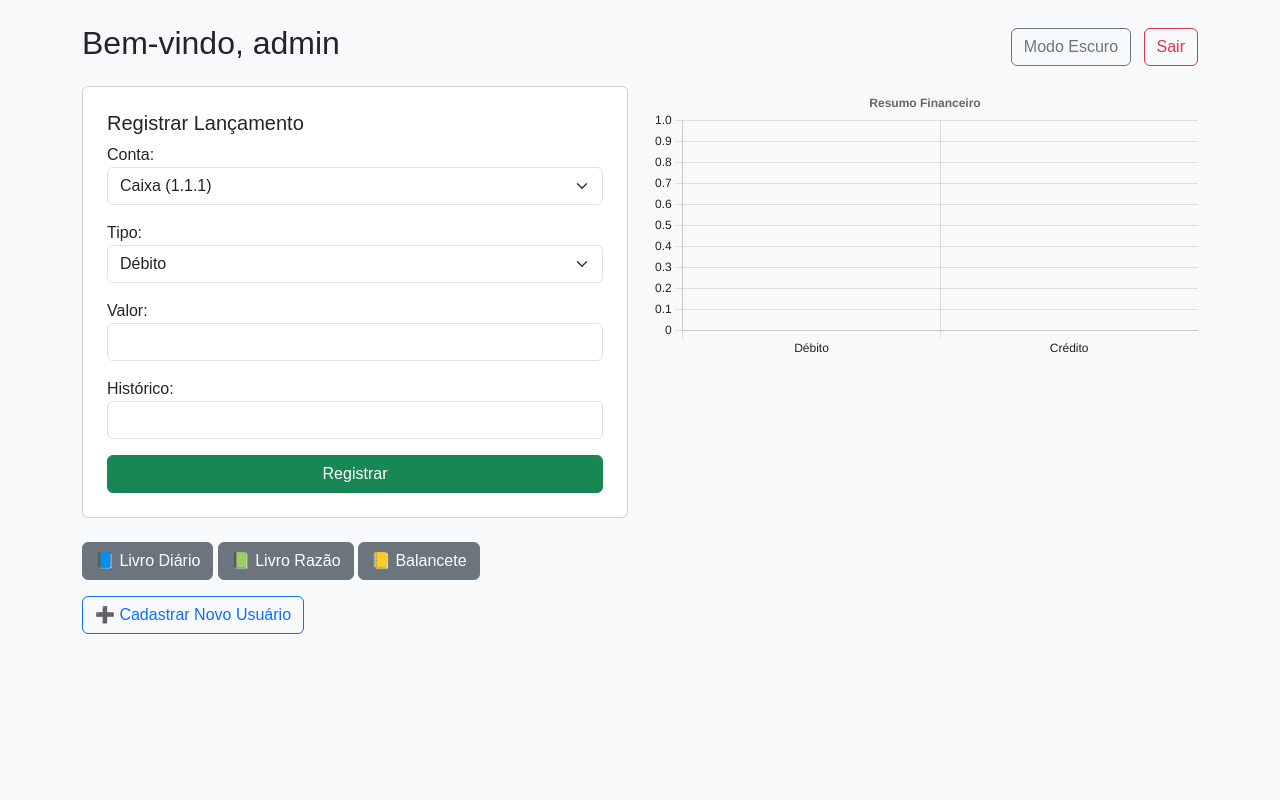
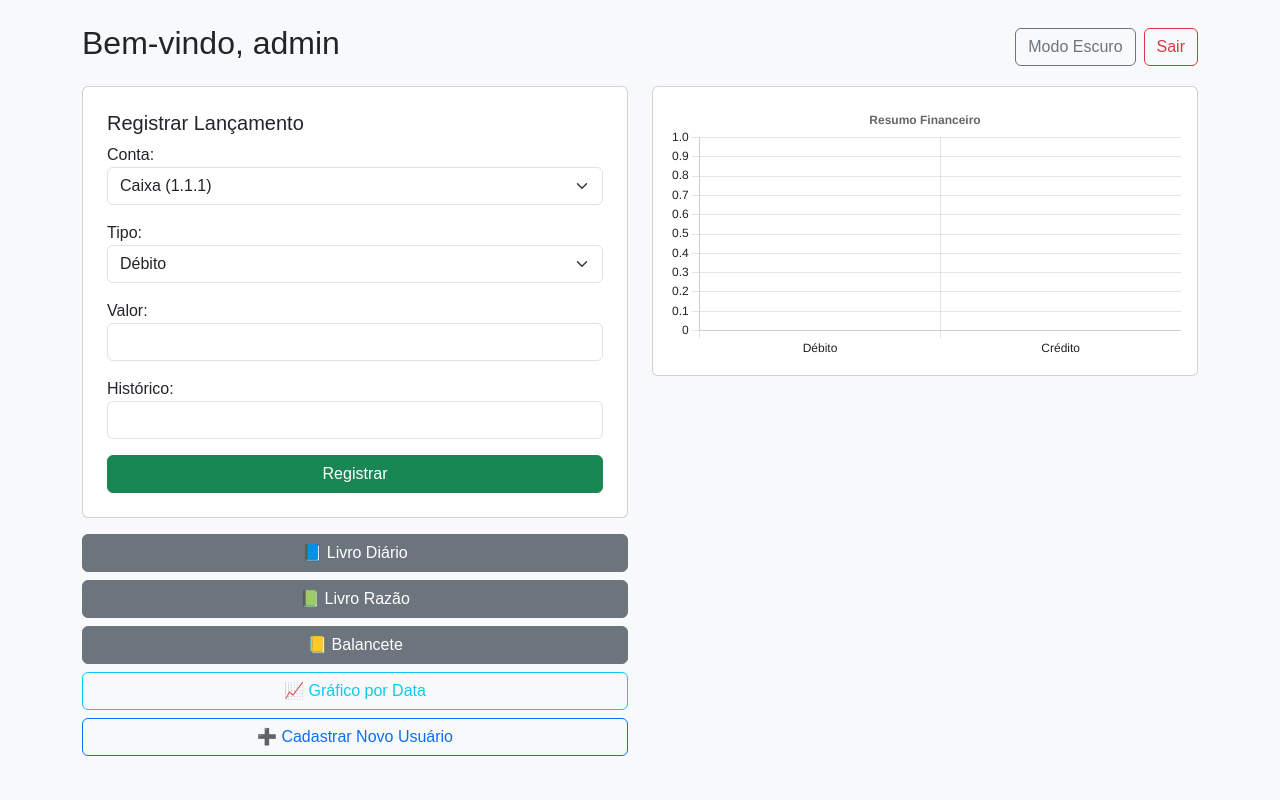
Before and after one commit to Greque10/meu-sistema-contabil-web, a Flask app: page /dashboard in a window 1280 px wide. Run offline with Flask 3, Linux system fonts and the light colour scheme; the visitor is signed in with stand-in values (Sample User, id 1).

Commit message:
refinamento

```diff
--- a/static/style.css
+++ b/static/style.css
@@ -1,95 +1,97 @@
-/* Define as cores padrão (modo claro) */
+/* :root define as variáveis de cor para o modo claro (padrão) */
 :root {
-    --cor-fundo: #ffffff; /* Branco */
-    --cor-texto: #212529; /* Preto suave */
+    --cor-fundo: #ffffff;
+    --cor-texto: #212529;
     --cor-borda: #dee2e6;
-    /* Adicione outras variáveis de cor que seu site usa */
-    --cor-primaria: #007bff;
-    --cor-fundo-tabela: #f8f9fa;
+    --cor-link: #007bff;
+    --cor-link-hover: #0056b3;
+
+    /* Cores de componentes Bootstrap */
+    --cor-fundo-card: #ffffff;
+    --cor-fundo-input: #ffffff;
+    --cor-texto-input: #212529;
+    --cor-borda-input: #ced4da;
+    --cor-fundo-botao-primario: #007bff;
+    --cor-texto-botao-primario: #ffffff;
+    --cor-fundo-botao-secundario: #6c757d;
+    --cor-texto-botao-secundario: #ffffff;
+    --cor-fundo-botao-sucesso: #198754;
+    --cor-texto-botao-sucesso: #ffffff;
+    --cor-fundo-botao-perigo: #dc3545;
+    --cor-texto-botao-perigo: #ffffff;
+    --cor-fundo-botao-outline-primario-hover: #007bff;
+    --cor-texto-botao-outline-primario-hover: #ffffff;
+    --cor-borda-botao-outline-secundario: #6c757d;
+    --cor-texto-botao-outline-secundario: #6c757d;
+    --cor-fundo-botao-outline-secundario-hover: #6c757d;
+    --cor-texto-botao-outline-secundario-hover: #ffffff;
+
+
+    /* Cores de Tabelas */
+    --cor-fundo-tabela: #ffffff;
+    --cor-texto-tabela: #212529;
+    --cor-borda-tabela: #dee2e6;
+    --cor-fundo-cabecalho-tabela: #f8f9fa;
+    --cor-fundo-linha-alternada-tabela: rgba(0, 0, 0, 0.05); /* Para table-striped */
+    --cor-fundo-linha-hover-tabela: rgba(0, 0, 0, 0.075); /* Para table-hover */
 }
 
-/* Define as cores para o modo escuro */
+/* body.dark-mode define as variáveis para o modo escuro */
 body.dark-mode {
-    --cor-fundo: #1a1a1a; /* Um cinza bem escuro */
-    --cor-texto: #e0e0e0; /* Um cinza claro para o texto */
-    --cor-borda: #444444;
-    /* Outras cores para o modo escuro */
-    --cor-primaria: #0d6efd; /* Pode ajustar se necessário */
-    --cor-fundo-tabela: #2c2c2c;
+    --cor-fundo: #121212;
+    --cor-texto: #e0e0e0;
+    --cor-borda: #3a3a3a; /* Bordas um pouco mais visíveis */
+    --cor-link: #63a4ff; /* Azul mais claro para links */
+    --cor-link-hover: #82b7ff;
+
+    /* Cores de componentes Bootstrap para modo escuro */
+    --cor-fundo-card: #1e1e1e;
+    --cor-fundo-input: #2c2c2c;
+    --cor-texto-input: #e0e0e0;
+    --cor-borda-input: #555555;
+    --cor-fundo-botao-primario: #0d6efd;
+    --cor-texto-botao-primario: #ffffff;
+    --cor-fundo-botao-secundario: #5a6268;
+    --cor-texto-botao-secundario: #e0e0e0;
+    --cor-fundo-botao-sucesso: #146c43;
+    --cor-texto-botao-sucesso: #ffffff;
+    --cor-fundo-botao-perigo: #b02a37;
+    --cor-texto-botao-perigo: #ffffff;
+    --cor-fundo-botao-outline-primario-hover: #0d6efd;
+    --cor-texto-botao-outline-primario-hover: #ffffff;
+    --cor-borda-botao-outline-secundario: #8f9ca6; /* Borda mais clara */
+    --cor-texto-botao-outline-secundario: #adb5bd; /* Texto mais claro */
+    --cor-fundo-botao-outline-secundario-hover: #5a6268;
+    --cor-texto-botao-outline-secundario-hover: #e0e0e0;
+
+
+    /* Cores de Tabelas para modo escuro */
+    --cor-fundo-tabela: #1e1e1e;
+    --cor-texto-tabela: #e0e0e0;
+    --cor-borda-tabela: #3a3a3a;
+    --cor-fundo-cabecalho-tabela: #2c2c2c; /* Fundo do cabeçalho mais escuro */
+    --cor-fundo-linha-alternada-tabela: #232323; /* Para table-striped */
+    --cor-fundo-linha-hover-tabela: #2a2a2a;    /* Para table-hover */
 }
 
 /* Estilo base do corpo */
 body {
     background-color: var(--cor-fundo);
     color: var(--cor-texto);
-    font-family: sans-serif;
-    transition: background-color 0.3s ease, color 0.3s ease; /* Transição suave */
+    font-family: sans-serif; /* Considere usar a pilha de fontes do Bootstrap se quiser consistência total */
+    transition: background-color 0.2s ease-in-out, color 0.2s ease-in-out;
 }
 
-/* Exemplo de como aplicar a outros elementos */
-h1, h2, h3 {
+/* Sobrescrevendo o bg-light do Bootstrap quando o modo escuro está ativo */
+body.dark-mode.bg-light,
+body.dark-mode .bg-light { /* Para elementos filhos que possam ter bg-light */
+    background-color: var(--cor-fundo) !important; /* !important pode ser necessário */
     color: var(--cor-texto);
 }
-
-table {
-    background-color: var(--cor-fundo-tabela);
-    border: 1px solid var(--cor-borda);
+body.dark-mode .container { /* Garante que o container também pegue o fundo */
+     background-color: var(--cor-fundo);
 }
 
-/* Você precisará adicionar mais estilos para outros elementos (botões, inputs, etc.)
-   para que eles também se adaptem ao modo escuro usando as variáveis. */
-.btn-custom {
-    background-color: var(--cor-primaria);
-    color: white;
-    border: 1px solid var(--cor-primaria);
-}
-
-body.dark-mode .btn-custom {
-    /* Pode precisar de ajustes específicos para botões no dark mode */
-}
-
-/* Estilos para links */
-a {
-    color: var(--cor-primaria);
-}
-/* :root e body.dark-mode com as variáveis de cor (como já tem) */
-:root {
-    --cor-fundo: #ffffff;
-    --cor-texto: #212529;
-    --cor-borda: #dee2e6;
-    --cor-primaria: #007bff;
-    --cor-fundo-tabela: #f8f9fa;
-    /* Cores para elementos de formulário e cards */
-    --cor-fundo-card: #ffffff;
-    --cor-fundo-input: #ffffff;
-    --cor-texto-input: #212529;
-    --cor-borda-input: #ced4da;
-    --cor-fundo-botao-secundario: #6c757d;
-    --cor-texto-botao-secundario: #ffffff;
-}
-
-body.dark-mode {
-    --cor-fundo: #121212; /* Fundo um pouco mais escuro e comum para dark mode */
-    --cor-texto: #e0e0e0;
-    --cor-borda: #444444;
-    --cor-primaria: #0d6efd; /* Pode manter ou ajustar */
-    --cor-fundo-tabela: #1e1e1e;
-    /* Cores escuras para elementos de formulário e cards */
-    --cor-fundo-card: #1e1e1e;
-    --cor-fundo-input: #2c2c2c;
-    --cor-texto-input: #e0e0e0;
-    --cor-borda-input: #555555;
-    --cor-fundo-botao-secundario: #5a6268;
-    --cor-texto-botao-secundario: #e0e0e0;
-}
-
-/* Estilo base do corpo */
-body {
-    background-color: var(--cor-fundo);
-    color: var(--cor-texto);
-    font-family: sans-serif;
-    transition: background-color 0.3s ease, color 0.3s ease;
-}
 
 /* Cabeçalhos */
 body.dark-mode h1,
@@ -103,90 +105,193 @@
 
 /* Links */
 body.dark-mode a {
-    color: var(--cor-primaria); /* Ou uma cor de link específica para modo escuro */
+    color: var(--cor-link);
+}
+body.dark-mode a:hover {
+    color: var(--cor-link-hover);
 }
 
-/* Para sobrescrever o bg-light do Bootstrap no body e no container principal */
-body.dark-mode,
-body.dark-mode .container,
-body.dark-mode .bg-light { /* Garante que o bg-light seja sobrescrito */
-    background-color: var(--cor-fundo) !important; /* !important pode ser necessário para Bootstrap */
-    color: var(--cor-texto);
-}
-
-/* Estilizando o Card do formulário */
+/* Cards (usados no formulário do dashboard) */
 body.dark-mode .card {
     background-color: var(--cor-fundo-card);
     border-color: var(--cor-borda);
 }
-
-/* Estilizando labels dentro do card no modo escuro */
+body.dark-mode .card .card-header, /* Se usar card-header */
+body.dark-mode .card .card-title,  /* Se usar card-title dentro do card */
+body.dark-mode .card h5,
 body.dark-mode .card label {
     color: var(--cor-texto);
 }
 
-/* Estilizando inputs e selects */
+/* Elementos de Formulário */
 body.dark-mode .form-control,
 body.dark-mode .form-select {
     background-color: var(--cor-fundo-input);
     color: var(--cor-texto-input);
     border-color: var(--cor-borda-input);
 }
-
-/* Placeholder de inputs no modo escuro */
+body.dark-mode .form-control:focus,
+body.dark-mode .form-select:focus {
+    background-color: var(--cor-fundo-input); /* Mantém cor no foco */
+    color: var(--cor-texto-input);
+    border-color: var(--cor-link); /* Borda com cor de link no foco */
+    box-shadow: 0 0 0 0.25rem rgba(var(--cor-link-rgb, 13, 110, 253), 0.25); /* Adapta o box-shadow do Bootstrap */
+}
 body.dark-mode .form-control::placeholder {
-    color: #888; /* Ajuste conforme necessário */
+    color: #868e96; /* Placeholder mais suave */
+}
+body.dark-mode .form-check-input { /* Para checkboxes e radios */
+    background-color: var(--cor-fundo-input);
+    border-color: var(--cor-borda-input);
+}
+body.dark-mode .form-check-input:checked {
+    background-color: var(--cor-link);
+    border-color: var(--cor-link);
 }
 
-/* Botões - Exemplo para botões secundários (Livro Diário, etc.) */
-/* Você precisará de regras para .btn-success, .btn-outline-danger, etc., se quiser alterá-los */
+/* Botões Bootstrap */
+body.dark-mode .btn-primary {
+    background-color: var(--cor-fundo-botao-primario);
+    border-color: var(--cor-fundo-botao-primario);
+    color: var(--cor-texto-botao-primario);
+}
 body.dark-mode .btn-secondary {
     background-color: var(--cor-fundo-botao-secundario);
     border-color: var(--cor-fundo-botao-secundario);
     color: var(--cor-texto-botao-secundario);
 }
-
+body.dark-mode .btn-success {
+    background-color: var(--cor-fundo-botao-sucesso);
+    border-color: var(--cor-fundo-botao-sucesso);
+    color: var(--cor-texto-botao-sucesso);
+}
+body.dark-mode .btn-danger {
+    background-color: var(--cor-fundo-botao-perigo);
+    border-color: var(--cor-fundo-botao-perigo);
+    color: var(--cor-texto-botao-perigo);
+}
+/* Botões Outline */
+body.dark-mode .btn-outline-primary {
+    color: var(--cor-link);
+    border-color: var(--cor-link);
+}
+body.dark-mode .btn-outline-primary:hover {
+    background-color: var(--cor-fundo-botao-outline-primario-hover);
+    color: var(--cor-texto-botao-outline-primario-hover);
+}
 body.dark-mode .btn-outline-secondary {
-    color: var(--cor-texto-botao-secundario);
-    border-color: var(--cor-fundo-botao-secundario);
+    color: var(--cor-texto-botao-outline-secundario);
+    border-color: var(--cor-borda-botao-outline-secundario);
 }
 body.dark-mode .btn-outline-secondary:hover {
-    background-color: var(--cor-fundo-botao-secundario);
-    color: var(--cor-texto); /* Ajustar cor do texto no hover */
+    background-color: var(--cor-fundo-botao-outline-secundario-hover);
+    color: var(--cor-texto-botao-outline-secundario-hover);
+}
+body.dark-mode .btn-outline-danger { /* Exemplo para o botão Sair */
+    color: var(--cor-fundo-botao-perigo);
+    border-color: var(--cor-fundo-botao-perigo);
+}
+body.dark-mode .btn-outline-danger:hover {
+    background-color: var(--cor-fundo-botao-perigo);
+    color: var(--cor-texto-botao-perigo);
 }
 
 
-/* Adicione mais regras conforme necessário para outros elementos */
-
-/* Chart.js - Cores dos eixos e título no modo escuro */
-/* Esta parte é um pouco mais complexa de fazer apenas com CSS,
-   idealmente seria atualizada via JavaScript quando o tema muda.
-   Mas podemos tentar algumas coisas genéricas. */
-body.dark-mode #graficoResumo {
-    /* Se o Chart.js renderizar texto diretamente no canvas, o CSS pode não afetar.
-       Mas se ele usar elementos HTML para legendas/títulos fora do canvas, pode funcionar. */
+/* Tabelas Bootstrap */
+body.dark-mode .table {
+    color: var(--cor-texto-tabela);
+    border-color: var(--cor-borda-tabela);
+    background-color: var(--cor-fundo-tabela); /* Fundo base da tabela */
 }
 
-/* Para as cores dos ticks e grid do Chart.js, o ideal é mudar via JavaScript.
-   No seu script do Chart.js, você pode ter uma função para atualizar as opções:
+body.dark-mode .table th, /* Cabeçalhos e células */
+body.dark-mode .table td {
+    border-color: var(--cor-borda-tabela); /* Garante que as bordas internas usem a cor certa */
+}
 
-   function updateChartColors(chartInstance, isDarkMode) {
-       const textColor = isDarkMode ? 'rgba(224, 224, 224, 0.87)' : 'rgba(0, 0, 0, 0.87)';
-       const gridColor = isDarkMode ? 'rgba(224, 224, 224, 0.1)' : 'rgba(0, 0, 0, 0.1)';
-       const titleColor = isDarkMode ? '#e0e0e0' : '#666'; // Exemplo
+body.dark-mode .table > :not(caption) > * > * { /* Seletor mais genérico do Bootstrap para células */
+    background-color: var(--bs-table-bg); /* Deixa o Bootstrap controlar ou defina aqui */
+    /* Se quiser forçar o fundo da célula: background-color: var(--cor-fundo-tabela); */
+}
 
-       chartInstance.options.scales.x.ticks.color = textColor;
-       chartInstance.options.scales.x.grid.color = gridColor;
-       chartInstance.options.scales.y.ticks.color = textColor;
-       chartInstance.options.scales.y.grid.color = gridColor;
-       chartInstance.options.plugins.title.color = titleColor;
-       // Adicione outras opções de cor que queira mudar
-       chartInstance.update();
-   }
 
-   // E no seu script.js, chame esta função dentro do applyTheme:
-   // (Primeiro, guarde a instância do gráfico numa variável global ou acessível)
-   // if (window.myChartInstance) { // Supondo que myChartInstance é a sua instância do gráfico
-   //    updateChartColors(window.myChartInstance, theme === 'dark');
-   // }
-*/
+body.dark-mode .table thead th {
+    background-color: var(--cor-fundo-cabecalho-tabela);
+    color: var(--cor-texto-tabela);
+    border-bottom-width: 2px; /* Destaca mais o cabeçalho */
+    border-bottom-color: var(--cor-borda-tabela);
+}
+
+/* Tabela Listrada (table-striped) */
+body.dark-mode .table-striped > tbody > tr:nth-of-type(odd) > * {
+    --bs-table-accent-bg: var(--cor-fundo-linha-alternada-tabela); /* Usa a variável para a cor da linha ímpar */
+    color: var(--cor-texto-tabela);
+}
+body.dark-mode .table-striped > tbody > tr:nth-of-type(even) > * {
+     /* Para linhas pares, se quiser uma cor diferente da base da tabela, defina aqui.
+        Senão, ela herdará o fundo da .table ou da célula.
+        Exemplo: --bs-table-accent-bg: #282828; */
+    color: var(--cor-texto-tabela);
+}
+
+
+/* Tabela com Hover (table-hover) */
+body.dark-mode .table-hover > tbody > tr:hover > * {
+    --bs-table-accent-bg: var(--cor-fundo-linha-hover-tabela);
+    color: var(--cor-texto-tabela);
+}
+
+/* Tabela com Bordas (table-bordered) */
+body.dark-mode .table-bordered {
+    border-color: var(--cor-borda-tabela);
+}
+/* As bordas internas já devem ser cobertas por .table th, .table td */
+
+/* Paginação (se usar) */
+body.dark-mode .pagination .page-link {
+    background-color: var(--cor-fundo-input);
+    border-color: var(--cor-borda-input);
+    color: var(--cor-link);
+}
+body.dark-mode .pagination .page-link:hover {
+    background-color: #383838; /* Um pouco mais claro no hover */
+    border-color: var(--cor-borda-input);
+}
+body.dark-mode .pagination .page-item.active .page-link {
+    background-color: var(--cor-link);
+    border-color: var(--cor-link);
+    color: var(--cor-fundo); /* Texto claro sobre fundo de link */
+}
+body.dark-mode .pagination .page-item.disabled .page-link {
+    background-color: var(--cor-fundo-input);
+    border-color: var(--cor-borda-input);
+    color: #6c757d; /* Cor desabilitada */
+}
+
+/* Ajustes para o Chart.js (idealmente via JavaScript) */
+/* Se o Chart.js usar fontes do sistema, a cor do texto do body pode ser herdada.
+   Para cores de eixos, legendas, títulos, o ideal é atualizar o objeto de opções do gráfico
+   via JavaScript quando o tema é alterado, como comentado anteriormente. */
+body.dark-mode .chartjs-legend-item-text, /* Exemplo se o Chart.js usar classes assim */
+body.dark-mode .chartjs-title-text,
+body.dark-mode .chartjs-axis-label {
+    fill: var(--cor-texto) !important; /* Tentar forçar cor do texto para SVGs */
+    color: var(--cor-texto) !important; /* Para elementos HTML */
+}
+
+/* Scrollbar (opcional, para navegadores baseados em WebKit como Chrome/Edge/Safari) */
+body.dark-mode ::-webkit-scrollbar {
+    width: 10px;
+    height: 10px;
+}
+body.dark-mode ::-webkit-scrollbar-track {
+    background: var(--cor-fundo-input);
+    border-radius: 5px;
+}
+body.dark-mode ::-webkit-scrollbar-thumb {
+    background: #555;
+    border-radius: 5px;
+}
+body.dark-mode ::-webkit-scrollbar-thumb:hover {
+    background: #666;
+}
--- a/templates/dashboard.html
+++ b/templates/dashboard.html
@@ -4,23 +4,22 @@
   <title>Dashboard</title>
   <script src="https://cdn.jsdelivr.net/npm/chart.js"></script>
   <link href="https://cdn.jsdelivr.net/npm/bootstrap@5.3.0/dist/css/bootstrap.min.css" rel="stylesheet">
-  <!-- Link para o seu arquivo CSS personalizado -->
   <link rel="stylesheet" href="{{ url_for('static', filename='style.css') }}">
+  <meta name="viewport" content="width=device-width, initial-scale=1">
 </head>
-<body class="bg-light"> <!-- A classe bg-light do Bootstrap pode ser sobrescrita pelo seu CSS -->
+<body class="bg-light">
   <div class="container mt-4">
-    <div class="d-flex justify-content-between align-items-center mb-3">
+    <div class="d-flex justify-content-between align-items-center mb-3 flex-wrap">
       <h2>Bem-vindo, {{ usuario }}</h2>
-      <div>
-        <!-- Botão para alternar modo escuro/claro -->
-        <button id="darkModeToggle" class="btn btn-outline-secondary me-2">Modo Escuro</button>
+      <div class="d-flex flex-wrap gap-2">
+        <button id="darkModeToggle" class="btn btn-outline-secondary">Modo Escuro</button>
         <a href="/logout" class="btn btn-outline-danger">Sair</a>
       </div>
     </div>
 
-    <div class="row">
+    <div class="row g-4">
       <div class="col-md-6">
-        <form method="POST" class="card p-4 mb-4">
+        <form method="POST" class="card p-4 mb-3">
           <h5>Registrar Lançamento</h5>
           <div class="mb-3">
             <label>Conta:</label>
@@ -45,37 +44,34 @@
             <label>Histórico:</label>
             <input name="historico" class="form-control" required>
           </div>
-          <button type="submit" class="btn btn-success">Registrar</button>
+          <button type="submit" class="btn btn-success w-100">Registrar</button>
         </form>
 
+        <div class="d-grid gap-2">
           <a href="/diario" class="btn btn-secondary">📘 Livro Diário</a>
           <a href="/razao" class="btn btn-secondary">📗 Livro Razão</a>
           <a href="/balancete" class="btn btn-secondary">📒 Balancete</a>
+          <a href="/grafico_detalhado" class="btn btn-outline-info">📈 Gráfico por Data</a>
           {% if usuario == "admin" %}
-          <a href="/cadastro" class="btn btn-outline-primary mt-3">➕ Cadastrar Novo Usuário</a>
+            <a href="/cadastro" class="btn btn-outline-primary">➕ Cadastrar Novo Usuário</a>
           {% endif %}
+        </div>
       </div>
 
       <div class="col-md-6">
-        <!-- Adicionados atributos data-* para passar os totais para o JavaScript -->
+        <div class="card p-3">
           <canvas id="graficoResumo"
                   data-total-d="{{ total_d | default(0) | float }}"
                   data-total-c="{{ total_c | default(0) | float }}"></canvas>
         </div>
       </div>
     </div>
+  </div>
 
   <script>
-    // Obter o elemento canvas
     const canvasElement = document.getElementById('graficoResumo');
-
-    // Obter os dados dos atributos data-* e convertê-los para números
-    // É importante garantir que estes valores sejam números válidos.
     const totalDebito = parseFloat(canvasElement.dataset.totalD);
     const totalCredito = parseFloat(canvasElement.dataset.totalC);
-
-    // Verificar se os valores são números válidos, caso contrário, usar 0 como padrão
-    // Isto ajuda a evitar erros no gráfico se os dados não forem passados corretamente.
     const dataDebito = !isNaN(totalDebito) ? totalDebito : 0;
     const dataCredito = !isNaN(totalCredito) ? totalCredito : 0;
 
@@ -86,9 +82,8 @@
         labels: ['Débito', 'Crédito'],
         datasets: [{
           label: 'Total (R$)',
-          // Usar os valores obtidos dos atributos data-*
           data: [dataDebito, dataCredito],
-          backgroundColor: ['#dc3545', '#198754'] // Cores padrão do Bootstrap para danger e success
+          backgroundColor: ['#dc3545', '#198754']
         }]
       },
       options: {
@@ -100,7 +95,7 @@
         scales: {
           x: {
             ticks: {
-              color: 'rgba(0, 0, 0, 0.87)' // Cor padrão para modo claro
+              color: 'rgba(0, 0, 0, 0.87)'
             },
             grid: {
               color: 'rgba(0, 0, 0, 0.1)'
@@ -108,7 +103,7 @@
           },
           y: {
             ticks: {
-              color: 'rgba(0, 0, 0, 0.87)' // Cor padrão para modo claro
+              color: 'rgba(0, 0, 0, 0.87)'
             },
             grid: {
               color: 'rgba(0, 0, 0, 0.1)'
@@ -118,7 +113,6 @@
       }
     });
   </script>
-  <!-- Link para seu arquivo JavaScript personalizado -->
   <script src="{{ url_for('static', filename='script.js') }}"></script>
 </body>
 </html>
```
Also changed, not shown: app.py (line endings or trailing spaces). Lines whose indentation alone changed are shown as unchanged.
